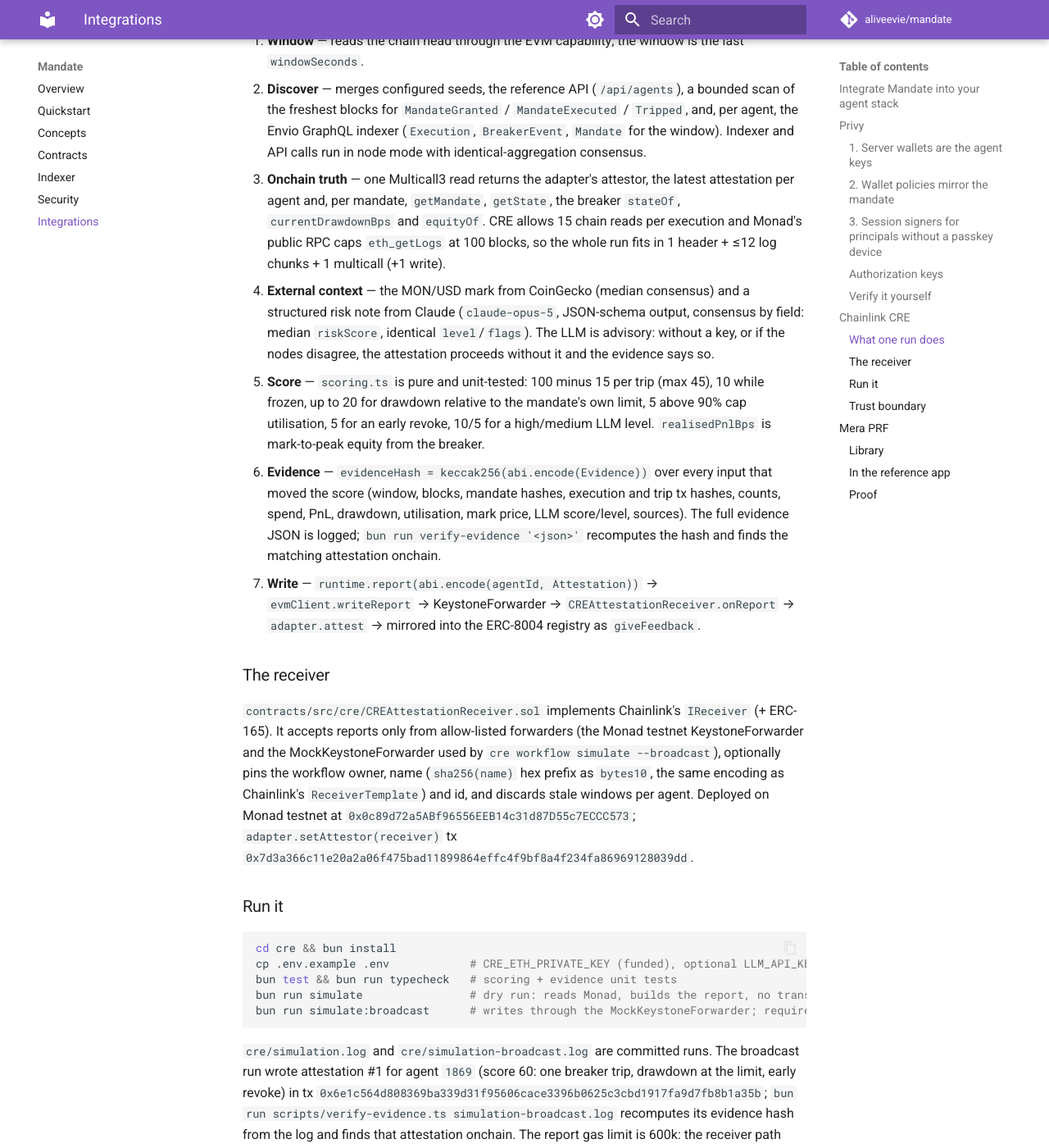
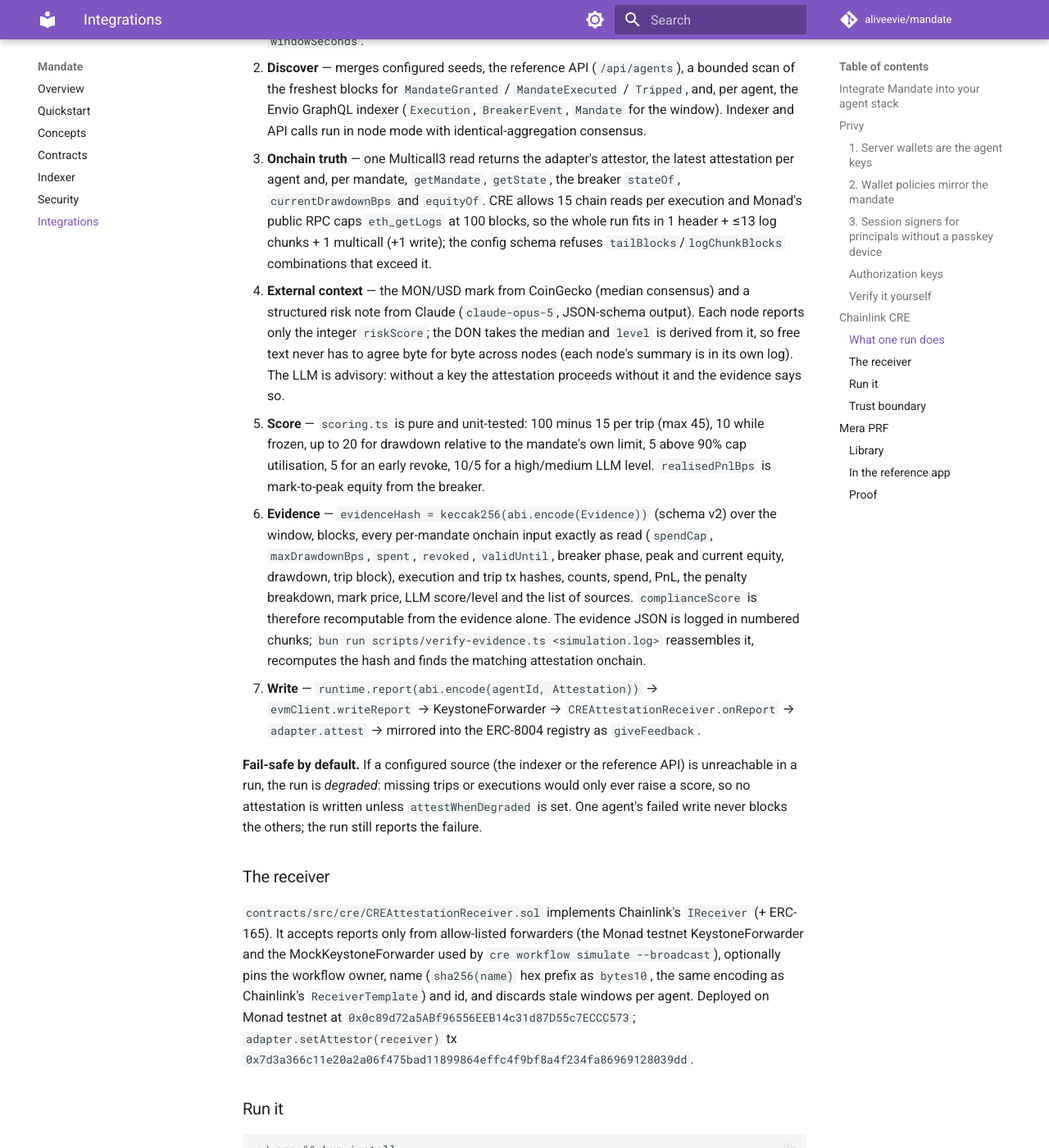
Before and after one commit to aliveevie/mandate, an MkDocs documentation site: the page built from docs/integrations.md, in a window 1280 px wide and 1400 px high, scrolled down 2705 px. Shown: the whole window at 82% size. Built offline with MkDocs 1.6.1 and Material for MkDocs 9.7.7, drawn with Linux system fonts in a browser that asks for light colours; comment, search, counter and statistics services are not loaded; some of the changed text lies outside the part shown.

Commit message:
docs: security scope notes, CRE evidence v2 and degraded mode, Render manifest with Privy and blob-store variables, wording
Co-Authored-By: Claude Fable 5.1 <noreply@anthropic.com>
Claude-Session: https://claude.ai/code/session_01GBaeHkaGMEf857BHncKwTj

```diff
--- a/docs/integrations.md
+++ b/docs/integrations.md
@@ -1,6 +1,6 @@
 # Integrations
 
-Mandate is meant to sit under other people's agents. This page collects the integration surfaces that exist today and the three partner integrations that ship as separate pull requests.
+Mandate is meant to sit under other people's agents. This page collects the integration surfaces that exist today and the three partner integrations that ship with the protocol.
 
 ## Integrate Mandate into your agent stack
 
@@ -80,20 +80,27 @@ self-attest and neither can the deployer any more.
    `Mandate` for the window). Indexer and API calls run in node mode with identical-aggregation consensus.
 3. **Onchain truth** — one Multicall3 read returns the adapter's attestor, the latest attestation per agent and, per mandate,
    `getMandate`, `getState`, the breaker `stateOf`, `currentDrawdownBps` and `equityOf`. CRE allows 15 chain reads per
-   execution and Monad's public RPC caps `eth_getLogs` at 100 blocks, so the whole run fits in 1 header + ≤12 log
-   chunks + 1 multicall (+1 write).
+   execution and Monad's public RPC caps `eth_getLogs` at 100 blocks, so the whole run fits in 1 header + ≤13 log
+   chunks + 1 multicall (+1 write); the config schema refuses `tailBlocks`/`logChunkBlocks` combinations that exceed it.
 4. **External context** — the MON/USD mark from CoinGecko (median consensus) and a structured risk note from Claude
-   (`claude-opus-5`, JSON-schema output, consensus by field: median `riskScore`, identical `level`/`flags`). The LLM is
-   advisory: without a key, or if the nodes disagree, the attestation proceeds without it and the evidence says so.
+   (`claude-opus-5`, JSON-schema output). Each node reports only the integer `riskScore`; the DON takes the median and
+   `level` is derived from it, so free text never has to agree byte for byte across nodes (each node's summary is in its
+   own log). The LLM is advisory: without a key the attestation proceeds without it and the evidence says so.
 5. **Score** — `scoring.ts` is pure and unit-tested: 100 minus 15 per trip (max 45), 10 while frozen, up to 20 for drawdown
    relative to the mandate's own limit, 5 above 90% cap utilisation, 5 for an early revoke, 10/5 for a high/medium LLM
    level. `realisedPnlBps` is mark-to-peak equity from the breaker.
-6. **Evidence** — `evidenceHash = keccak256(abi.encode(Evidence))` over every input that moved the score (window, blocks,
-   mandate hashes, execution and trip tx hashes, counts, spend, PnL, drawdown, utilisation, mark price, LLM score/level,
-   sources). The full evidence JSON is logged; `bun run verify-evidence '<json>'` recomputes the hash and finds the
-   matching attestation onchain.
+6. **Evidence** — `evidenceHash = keccak256(abi.encode(Evidence))` (schema v2) over the window, blocks, every
+   per-mandate onchain input exactly as read (`spendCap`, `maxDrawdownBps`, `spent`, `revoked`, `validUntil`, breaker
+   phase, peak and current equity, drawdown, trip block), execution and trip tx hashes, counts, spend, PnL, the penalty
+   breakdown, mark price, LLM score/level and the list of sources. `complianceScore` is therefore recomputable from the
+   evidence alone. The evidence JSON is logged in numbered chunks; `bun run scripts/verify-evidence.ts <simulation.log>`
+   reassembles it, recomputes the hash and finds the matching attestation onchain.
 7. **Write** — `runtime.report(abi.encode(agentId, Attestation))` → `evmClient.writeReport` → KeystoneForwarder →
    `CREAttestationReceiver.onReport` → `adapter.attest` → mirrored into the ERC-8004 registry as `giveFeedback`.
+
+**Fail-safe by default.** If a configured source (the indexer or the reference API) is unreachable in a run, the run is
+*degraded*: missing trips or executions would only ever raise a score, so no attestation is written unless
+`attestWhenDegraded` is set. One agent's failed write never blocks the others; the run still reports the failure.
 
 ### The receiver
 
```
Also changed, not shown: other parts of docs/integrations.md (+2 -2 lines), README.md (+2 -2 lines), docs/security.md (+8 -2 lines), render.yaml (+10 -0 lines).
